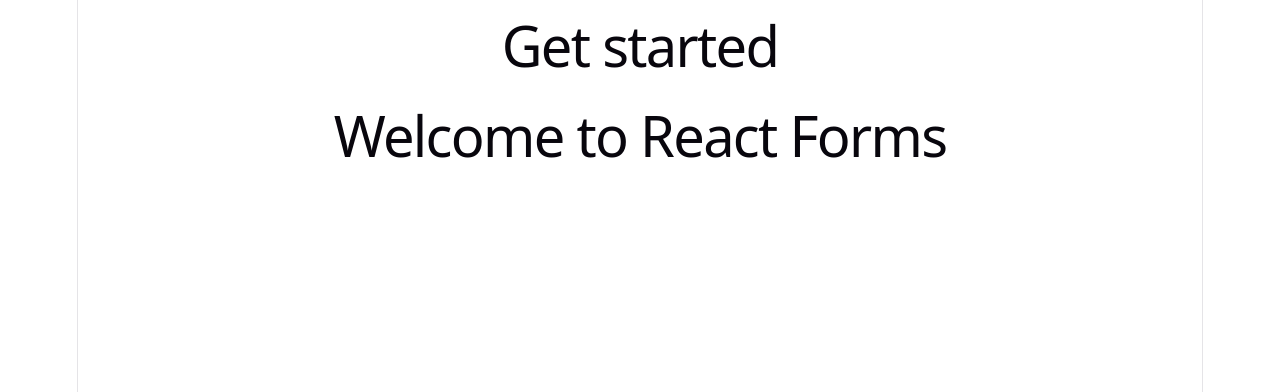
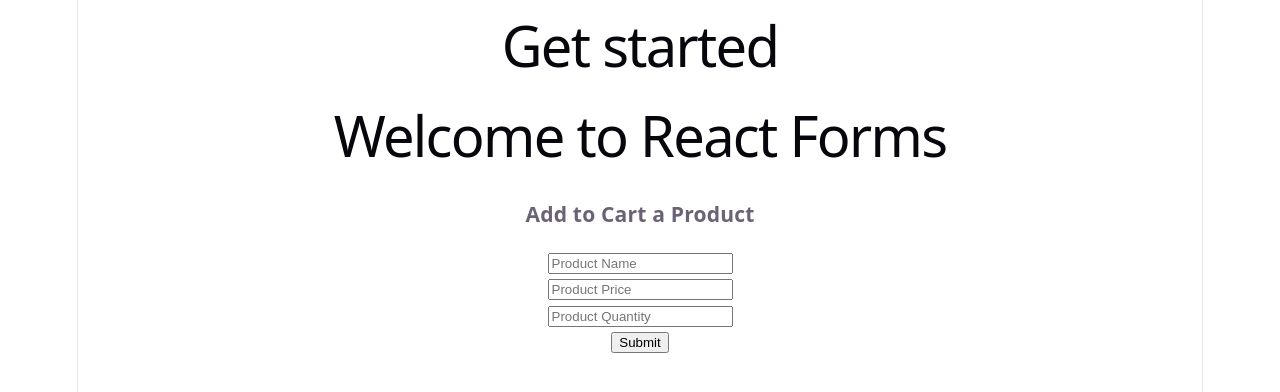
Before and after one commit to ridu101/intro-of--react-forms, a React (Vite) app: page / in a window 1280 px wide. Shown: the top 392 px of the page. Built offline with nearby package versions, Linux system fonts and the light colour scheme.

Commit message:
new product added

```diff
--- a/src/components/ProductManagement/ProductForm.jsx
+++ b/src/components/ProductManagement/ProductForm.jsx
@@ -1,9 +1,27 @@
 // import React from 'react';
 
 const ProductForm = () => {
+    const handleProductOnSubmit= e =>{
+        e.preventDefault();
+
+        const productName= e.target.name.value;
+        const productPrice= e.target.price.value;
+        const productQuantity= e.target.quantity.value;
+
+        console.log(productName,productPrice,productQuantity)
+    }
     return (
         <div>
-
+            <h3>Add to Cart a Product</h3>
+            <form onSubmit={handleProductOnSubmit}>
+                <input type="text" name="name"  placeholder="Product Name" />
+                <br />
+                <input type="text" name="price"  placeholder="Product Price" />
+                <br />
+                <input type="text" name="quantity"  placeholder="Product Quantity" />
+                <br />
+                <input type="submit" value="Submit" />
+            </form>
         </div>
     );
 };
```
